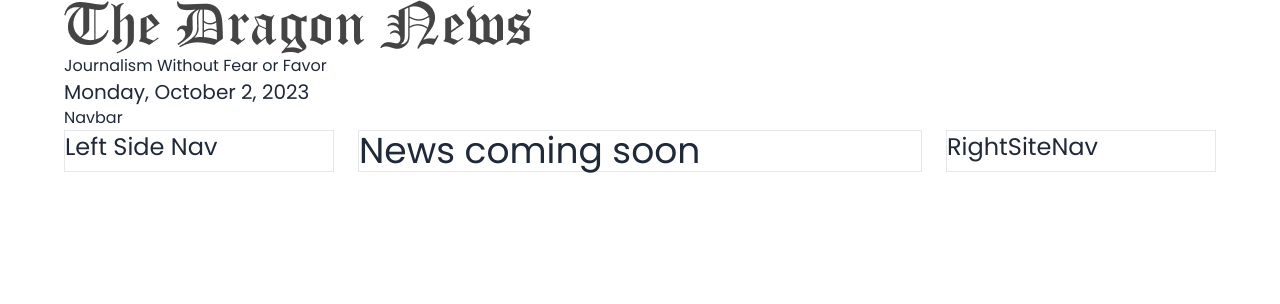
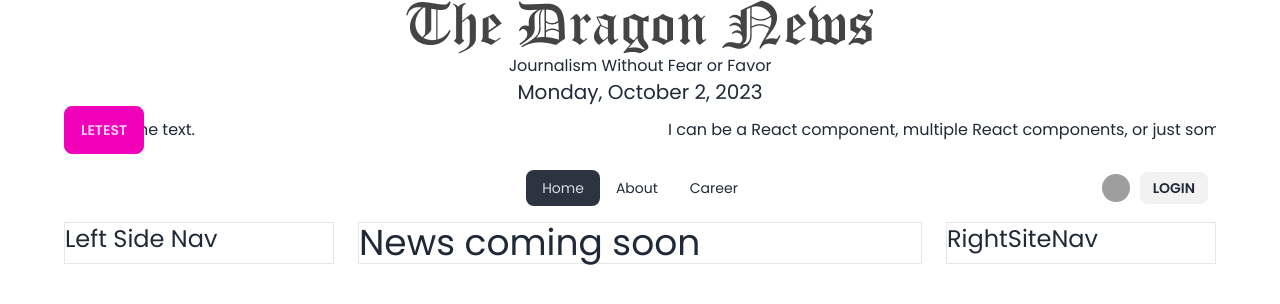
Before and after one commit to mrokonuzzaman040/news-blog, a React (Vite) app: page / in a window 1280 px wide. Shown: the top 304 px of the page. Built offline with nearby package versions, Linux system fonts and the light colour scheme; grey boxes are pictures that could not be loaded.

Commit message:
Header Section done

```diff
--- a/package.json
+++ b/package.json
@@ -16,6 +16,7 @@
     "moment": "^2.29.4",
     "react": "^18.2.0",
     "react-dom": "^18.2.0",
+    "react-fast-marquee": "^1.6.1",
     "react-router-dom": "^6.16.0",
     "sort-by": "^0.0.2"
   },
--- /dev/null
+++ b/src/Pages/Home/BreakingNews.jsx
@@ -0,0 +1,17 @@
+import React from 'react';
+import Marquee from "react-fast-marquee";
+import { Link } from 'react-router-dom';
+
+
+const BreakingNews = () => {
+    return (
+        <div className='flex'>
+            <button className="btn btn-secondary">Letest</button>
+            <Marquee pauseOnHover={true} speed={100}>
+                <Link to={'/'}> I can be a React component, multiple React components, or just some text.</Link>
+            </Marquee>
+        </div>
+    );
+};
+
+export default BreakingNews;
--- a/src/Pages/Home/Home.jsx
+++ b/src/Pages/Home/Home.jsx
@@ -3,11 +3,13 @@
 import NavBar from '../Shared/NavBar/NavBar';
 import LeftSideNav from '../Shared/LeftSideNav/LeftSideNav';
 import RightSiteNav from '../Shared/RightSiteNav/RightSiteNav';
+import BreakingNews from './BreakingNews';
 
 const Home = () => {
     return (
         <div>
             <Header></Header>
+            <BreakingNews></BreakingNews>
             <NavBar></NavBar>
             <div className="grid grid-cols-1 md:grid-cols-4 gap-6">
 
--- a/src/Pages/Shared/Header/Header.jsx
+++ b/src/Pages/Shared/Header/Header.jsx
@@ -3,8 +3,8 @@
 
 const Header = () => {
     return (
-        <div>
-            <img src={logo} alt="" />
+        <div className='text-center'>
+            <img className='mx-auto' src={logo} alt="" />
             <p>Journalism Without Fear or Favor</p>
             <p className='text-xl'>{moment().format('dddd, MMMM D, YYYY')}</p>
         </div>
--- a/src/Pages/Shared/NavBar/NavBar.jsx
+++ b/src/Pages/Shared/NavBar/NavBar.jsx
@@ -1,9 +1,41 @@
 import React from 'react';
+import { Link, NavLink } from 'react-router-dom';
+import user from '../../../assets/images/user.png';
 
 const NavBar = () => {
+
+    const navLinks = <>
+        <li><NavLink to={'/'}>Home</NavLink></li>
+        <li><NavLink to={'/about'}>About</NavLink></li>
+        <li><NavLink to={'/career'}>Career</NavLink></li>
+    </>
     return (
-        <div>
-            Navbar
+        <div className="navbar bg-base-100">
+            <div className="navbar-start">
+                <div className="dropdown">
+                    <label tabIndex={0} className="btn btn-ghost lg:hidden">
+                        <svg xmlns="http://www.w3.org/2000/svg" className="h-5 w-5" fill="none" viewBox="0 0 24 24" stroke="currentColor"><path strokeLinecap="round" strokeLinejoin="round" strokeWidth="2" d="M4 6h16M4 12h8m-8 6h16" /></svg>
+                    </label>
+                    <ul tabIndex={0} className="menu menu-sm dropdown-content mt-3 z-[1] p-2 shadow bg-base-100 rounded-box w-52">
+                        {navLinks}
+                    </ul>
+                </div>
+            </div>
+            <div className="navbar-center hidden lg:flex">
+                <ul className="menu menu-horizontal px-1">
+                    {navLinks}
+                </ul>
+            </div>
+            <div className="navbar-end">
+                <label tabIndex={0} className="btn btn-ghost btn-circle avatar">
+                    <div className="w-7 rounded-full">
+                        <img src={user} />
+                    </div>
+                </label>
+                <Link>
+                    <button className='btn btn-sm'>Login</button>
+                </Link>
+            </div>
         </div>
     );
 };
```
Also changed, not shown: 1 other file (tests, documents, lock files or other folders).
